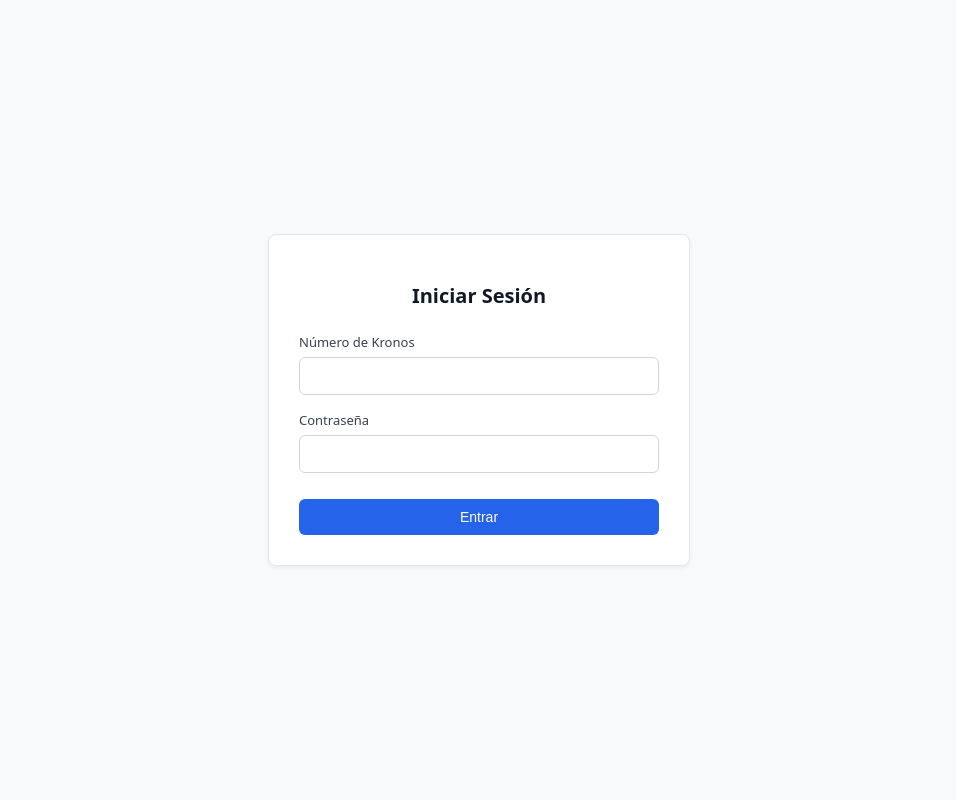
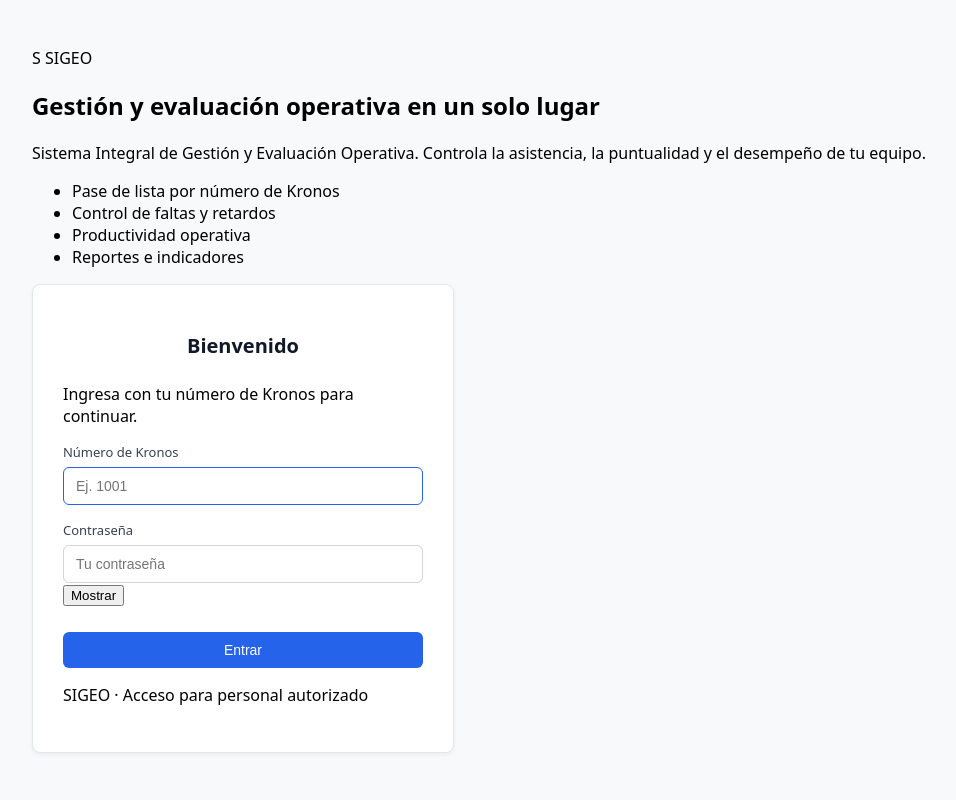
Before and after one commit to RodrigoGarcia96/gestion_operativa, a PHP site: page / in a window 1280 px wide. Shown: the whole page, without its empty margins (161-1117 px from the left). Run offline with PHP 8.4, Linux system fonts and the light colour scheme.

Commit message:
Modificación del index

```diff
--- a/index.php
+++ b/index.php
@@ -8,33 +8,69 @@ include("controllers/controller.php");
 <head>
   <meta charset="UTF-8">
   <meta name="viewport" content="width=device-width, initial-scale=1.0">
-  <title>Iniciar Sesión</title>
+  <title>Iniciar sesión | SIGEO</title>
   <link rel="stylesheet" href="assets/css/login.css">
 </head>
 <body>
 
+  <div class="login-layout">
+
+    <!-- Panel de marca -->
+    <aside class="login-brand">
+      <div class="marca">
+        <span class="marca-logo">S</span>
+        <span class="marca-nombre">SIGEO</span>
+      </div>
+
+      <h1>Gestión y evaluación operativa en un solo lugar</h1>
+      <p class="lema">
+        Sistema Integral de Gestión y Evaluación Operativa. Controla la asistencia,
+        la puntualidad y el desempeño de tu equipo.
+      </p>
+
+      <ul class="funciones">
+        <li>Pase de lista por número de Kronos</li>
+        <li>Control de faltas y retardos</li>
+        <li>Productividad operativa</li>
+        <li>Reportes e indicadores</li>
+      </ul>
+    </aside>
+
+    <!-- Formulario -->
+    <main class="login-panel">
       <div class="login-box">
-    <h2>Iniciar Sesión</h2>
+        <h2>Bienvenido</h2>
+        <p class="subtitulo">Ingresa con tu número de Kronos para continuar.</p>
 
-    <p id="mensaje-error" class="error" <?php if (empty($error)) echo 'hidden'; ?>>
+        <p id="mensaje-error" class="error" role="alert" <?php if (empty($error)) echo 'hidden'; ?>>
           <?php echo !empty($error) ? htmlspecialchars($error) : ''; ?>
         </p>
 
-    <form id="form-login" method="post" action="">
+        <form id="form-login" method="post" action="" autocomplete="off">
           <div class="form-group">
             <label for="kronos">Número de Kronos</label>
-        <input type="text" id="kronos" name="kronos">
+            <input type="text" id="kronos" name="kronos" inputmode="numeric"
+                   placeholder="Ej. 1001" autofocus>
           </div>
 
           <div class="form-group">
             <label for="contra">Contraseña</label>
-        <input type="password" id="contra" name="contra">
+            <div class="campo-clave">
+              <input type="password" id="contra" name="contra" placeholder="Tu contraseña">
+              <button type="button" id="toggle-clave" class="toggle-clave"
+                      aria-label="Mostrar contraseña">Mostrar</button>
+            </div>
           </div>
 
           <input type="submit" class="btn" name="btn_entrar" value="Entrar">
         </form>
+
+        <p class="pie">SIGEO · Acceso para personal autorizado</p>
+      </div>
+    </main>
+
   </div>
 
-  <script src="../assets/js/login.js"></script>
+  <script src="assets/js/login.js"></script>
 </body>
 </html>
```
Lines whose indentation alone changed are shown as unchanged.
